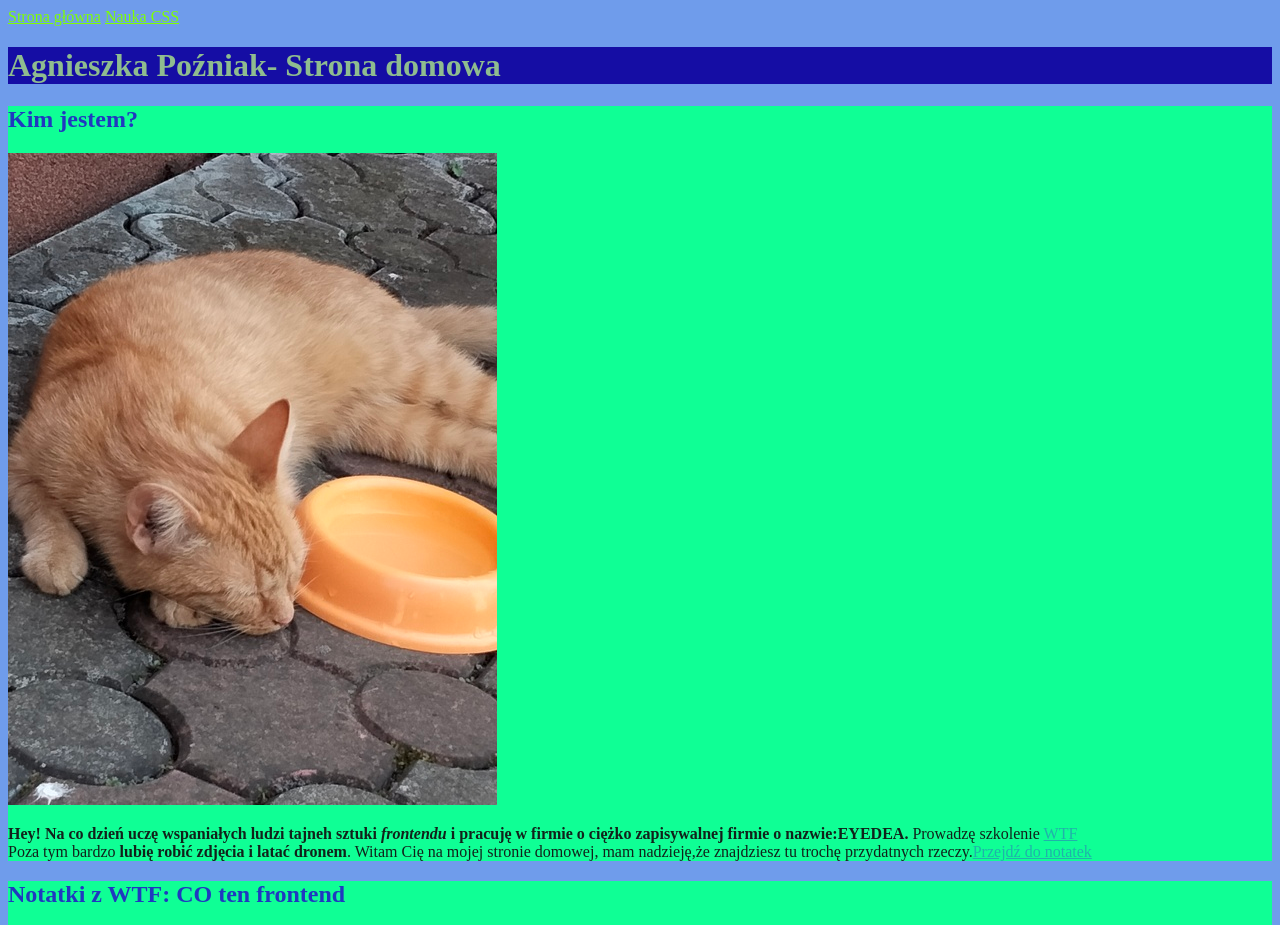
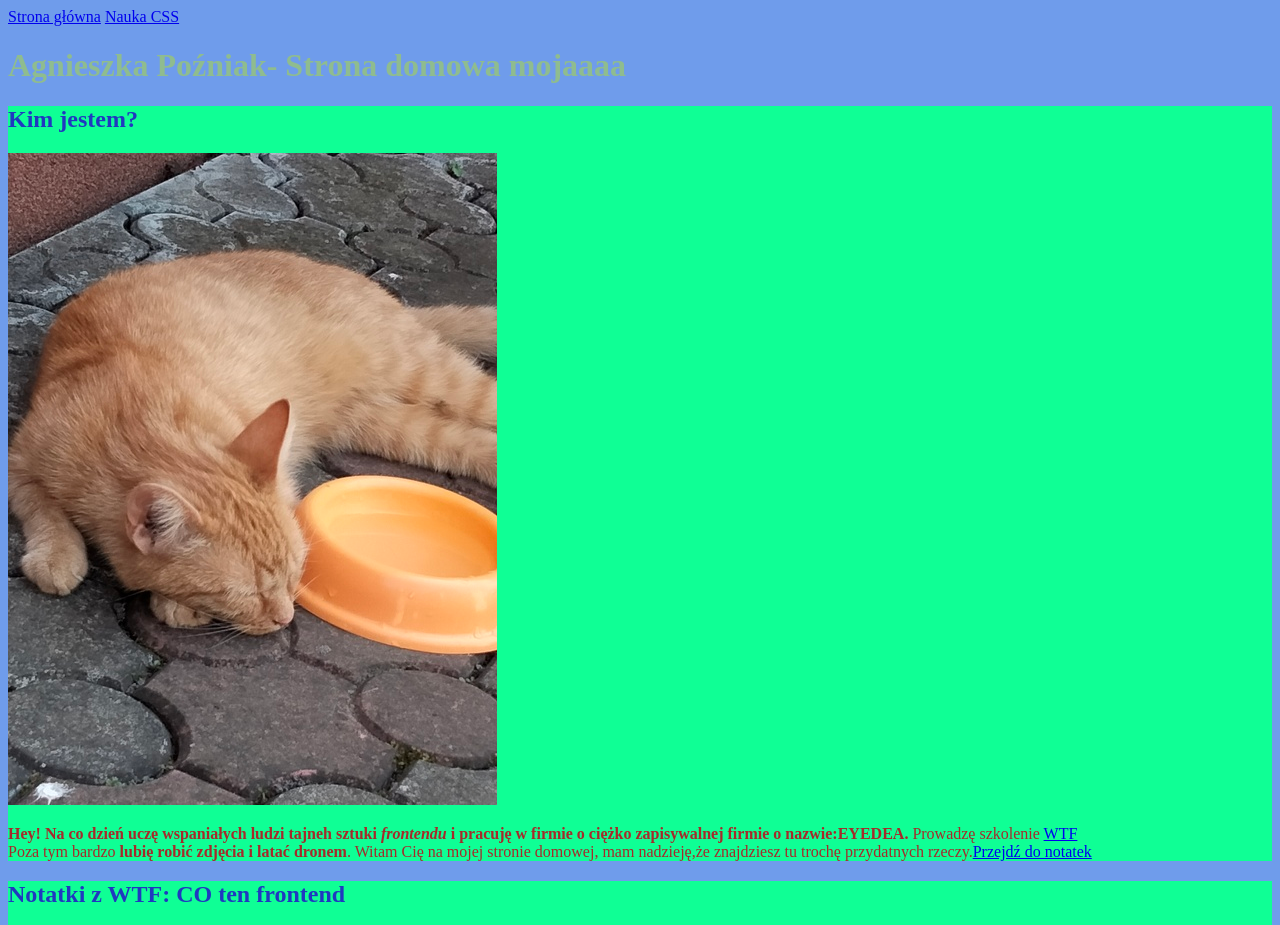
Before and after one commit to AgaP4/homepage, a plain HTML site: page index.html in a window 1280 px wide. Shown: the top 925 px of the page. Drawn offline with Linux system fonts and the light colour scheme.

Commit message:
Heading&paragraph change

```diff
--- a/index.html
+++ b/index.html
@@ -20,7 +20,7 @@
     </header>
     <main>
         <header id="top">
-            <h1>Agnieszka Poźniak- Strona domowa</h1>
+            <h1>Agnieszka Poźniak- Strona domowa mojaaaa</h1>
         </header>
         <section>
             <h2> Kim jestem?</h2>
--- a/style.css
+++ b/style.css
@@ -17,10 +17,7 @@ h2{
 
 h3{
     color:darkorange
-}
-p{
-    color:rgba(17, 17, 17, 0.933)
-}
+
 .hotpink-header{
     color:hotpink;
 }
```
